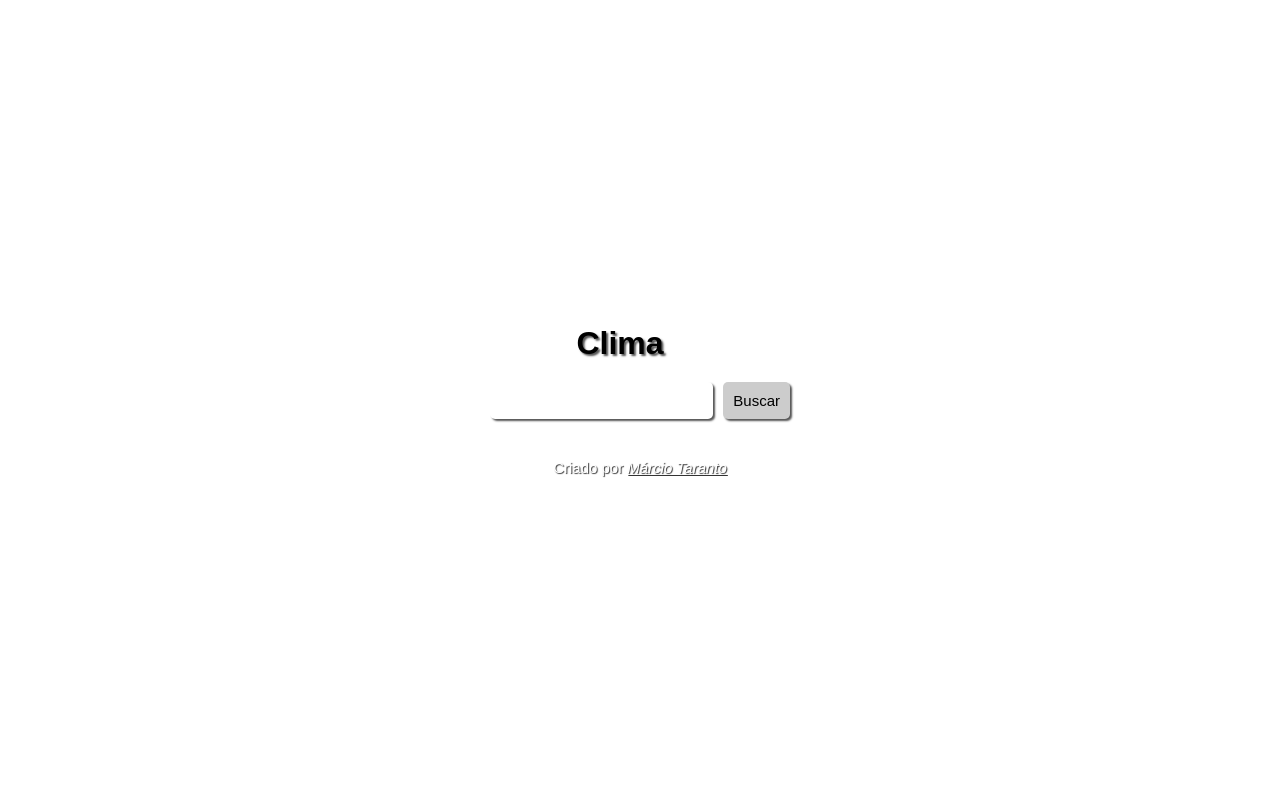
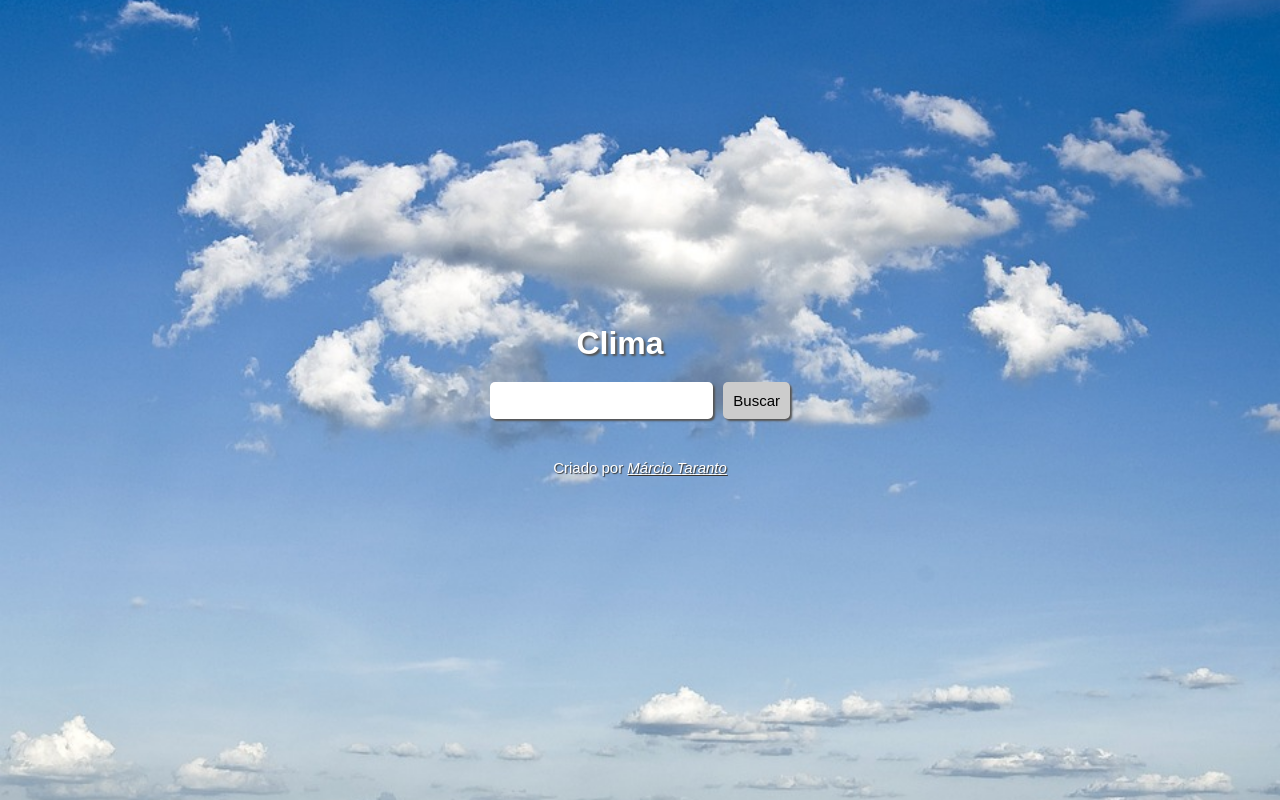
Before and after one commit to MTaranto/clima-project, a plain HTML site: page index.html in a window 1280 px wide. Drawn offline with Linux system fonts and the light colour scheme.

Commit message:
Update style.css

```diff
--- a/assets/style/style.css
+++ b/assets/style/style.css
@@ -10,12 +10,12 @@ body {
     align-items: center;
     flex-direction: column;
     font-family: Arial, Helvetica, sans-serif;
-    background-image: url(/blob/main/assets/images/clouds-49520_960_720.jpg);
+    background-image: url(https://github.com/MTaranto/clima-project/blob/main/assets/images/clouds-49520_960_720.jpg);
     background-position: center;
     background-size: cover;
 }
 h1 {
-    color: #000;
+    color: #fff;
     margin-bottom: 20px;
     margin-left: -40px;
     text-shadow: 2px 2px 2px #555;
```
